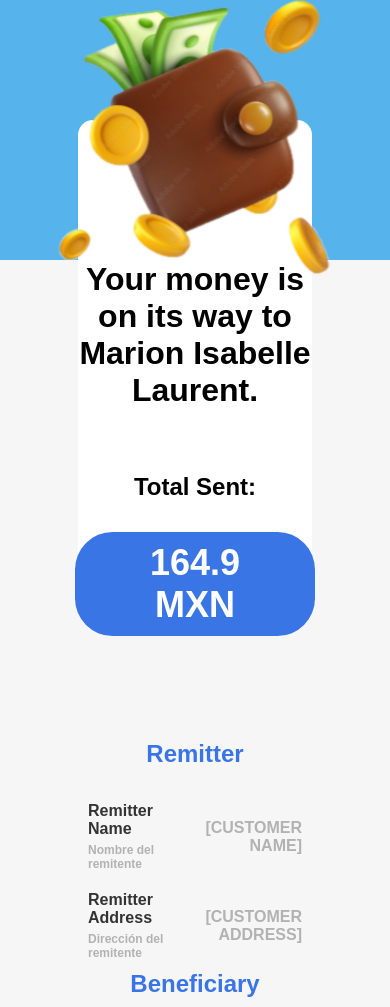
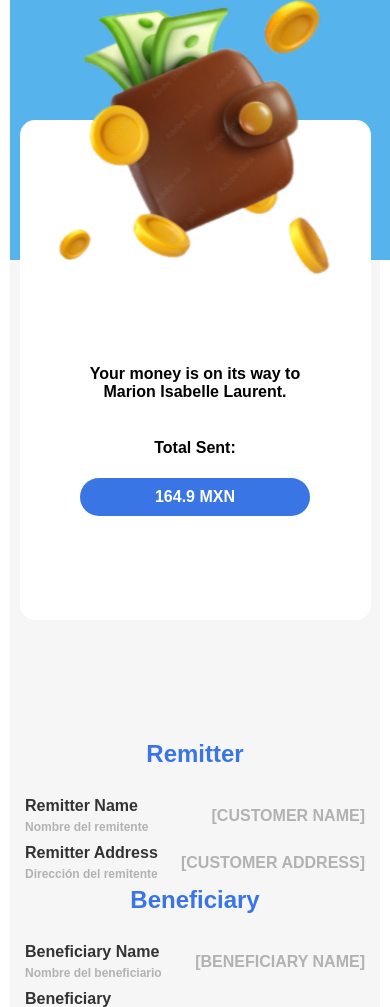
Before and after one commit to hkim13/Lilia, a plain HTML site: page index.html in a window 390 px wide. Shown: the part 326-1333 px from the top of the page. Drawn offline with Linux system fonts and the light colour scheme.

Commit message:
added some css code for mobile compatibility -test

```diff
--- a/assets/styles.css
+++ b/assets/styles.css
@@ -224,3 +224,42 @@ color: #333;
 .contact-b {
     text-align: right;
 }
+
+@media (max-width: 768px) {
+    .header, .transaction-details, .main {
+        padding-left: 10px;
+        padding-right: 10px;
+    }
+
+    .center {
+        width: 90%;
+        left: 5%;
+    }
+
+    .transaction-details {
+        padding-left: 10px;
+        padding-right: 10px;
+    }
+
+    .summary-box, .total-sent, .amount {
+        font-size: 16px;
+    }
+
+    th, td {
+        padding: 5px;
+    }
+
+    .footer-links a {
+        margin: 35px;
+    }
+
+    .contact-container {
+        flex-direction: column;
+        align-items: center;
+        gap: 10px;
+    }
+
+    .contact-a, .contact-b {
+        text-align: center;
+    }
+}
```
